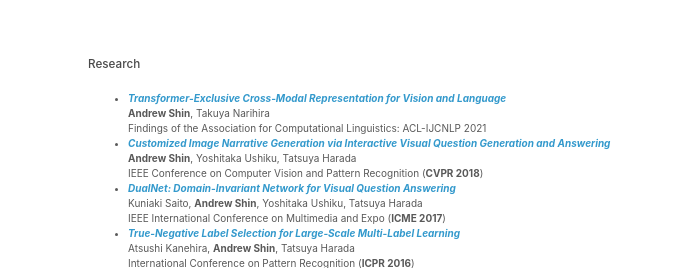
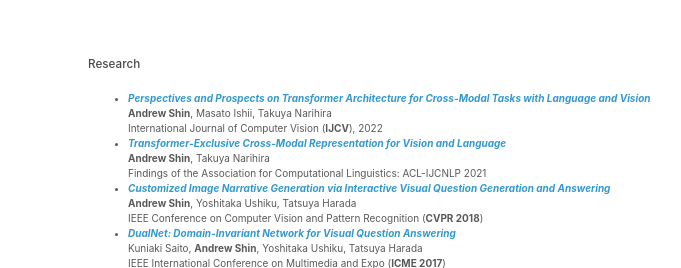
Before and after one commit to shinandrew/shinandrew.github.io, a plain HTML site: page index.html in a window 1280 px wide. Shown: the top 268 px of the page, 382-1063 px from the left. Drawn offline with Linux system fonts and the light colour scheme.

Commit message:
add ijcv

```diff
--- a/index.html
+++ b/index.html
@@ -28,6 +28,13 @@
       <section>
       <h3><a id="Referred Publications" class="anchor" href="#Publications" aria-hidden="true"><span class="octicon octicon-link"></span></a>Research</h3>
       <ul>
+		<li>
+		<a href="https://arxiv.org/pdf/2103.04037.pdf"><B><I>Perspectives and Prospects on Transformer Architecture for Cross-Modal Tasks with Language and Vision
+</I></B></a><br>
+ <B>Andrew Shin</B>, Masato Ishii, Takuya Narihira
+		  <br>
+		  International Journal of Computer Vision (<B>IJCV</B>), 2022 <br>
+		      </li>
 		<li>
 		<a href="https://aclanthology.org/2021.findings-acl.240.pdf"><B><I>Transformer-Exclusive Cross-Modal Representation for Vision and Language</I></B></a><br>
  <B>Andrew Shin</B>, Takuya Narihira
```
